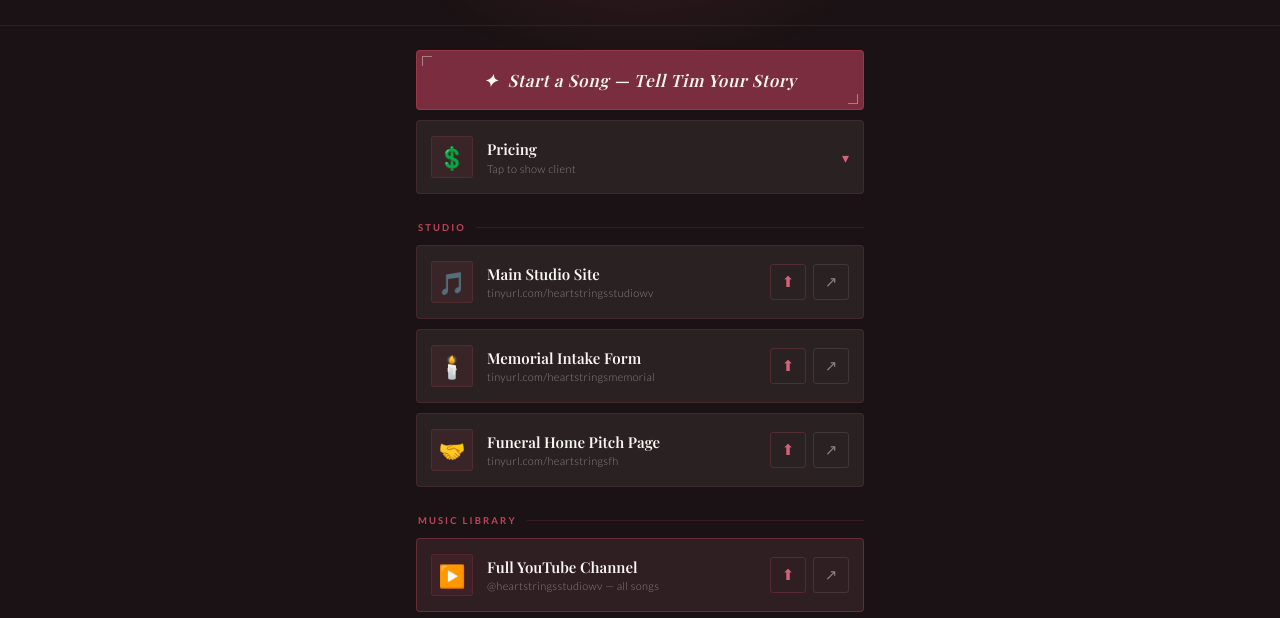
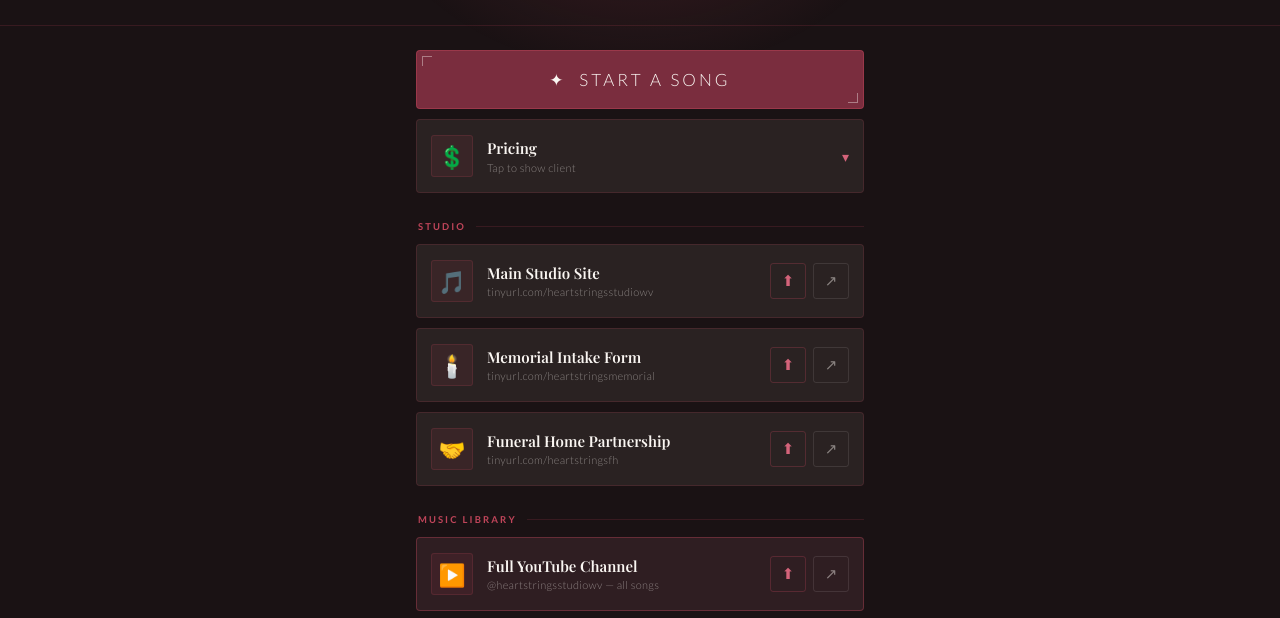
Before and after one commit to heartstringsstudio/dashboard, a plain HTML site: page index.html in a window 1280 px wide. Shown: the part 128-746 px from the top of the page. Drawn offline with nearby package versions, Linux system fonts and the light colour scheme; a web font is replaced by a local one.

Commit message:
Add files via upload

```diff
--- a/index.html
+++ b/index.html
@@ -242,11 +242,12 @@
       border: 1px solid rgba(192,69,90,0.45);
       border-radius: 4px;
       color: var(--cream);
-      font-family: 'Playfair Display', Georgia, serif;
-      font-style: italic;
+      font-family: 'Lato', sans-serif;
+      font-style: normal;
+      font-weight: 300;
       font-size: 17px;
-      font-weight: 600;
-      letter-spacing: 0.04em;
+      letter-spacing: 0.18em;
+      text-transform: uppercase;
       cursor: pointer;
       position: relative;
       overflow: hidden;
@@ -404,7 +405,7 @@
 <main>
 
   <a class="start-btn" href="https://heartstringsstudio.github.io/heartstringsstudio/#get-started" target="_blank" rel="noopener">
-    ✦ &nbsp;Start a Song — Tell Tim Your Story
+    ✦ &nbsp;Start a Song
   </a>
 
   <div class="price-card" id="priceCard">
@@ -474,7 +475,7 @@
     <div class="card" data-url="https://tinyurl.com/heartstringsfh" data-title="Heartstrings Studio — Funeral Home Partnership">
       <div class="card-icon">🤝</div>
       <div class="card-text">
-        <div class="card-title">Funeral Home Pitch Page</div>
+        <div class="card-title">Funeral Home Partnership</div>
         <div class="card-sub">tinyurl.com/heartstringsfh</div>
       </div>
       <div class="card-actions">
```
